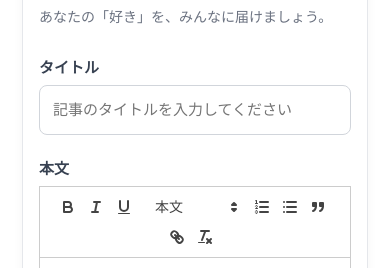
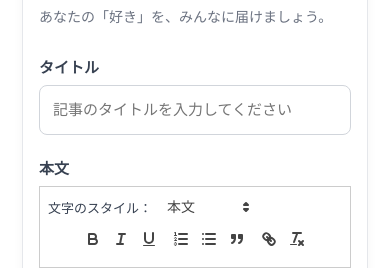
Before and after one commit to sat0816har-cpu/django_app, a Django app: page /articles/new/ in a window 390 px wide. Shown: the part 628-896 px from the top of the page. Run offline with Django 4.2, Linux system fonts and the light colour scheme; the visitor is signed in with stand-in values (Sample User, id 1); data that the repository does not hold is empty; some libraries are stand-ins or nearby versions.

Commit message:
Refactor Quill toolbar layout and styles
Updated the Quill toolbar layout and styles for better alignment and responsiveness. Added style controls and adjusted icon group spacing.

```diff
--- a/templates/articles/form.html
+++ b/templates/articles/form.html
@@ -267,25 +267,60 @@
         }
     }
 
-    /* Quillのツールバーを中央揃えにする */
+  /* Quillのツールバー：左にスタイル、中央にアイコン */
 #article-quill-toolbar {
+    display: grid;
+    grid-template-columns: auto minmax(0, 1fr);
+    align-items: center;
+    gap: 8px;
+    width: 100%;
+    box-sizing: border-box;
+}
+
+/* 左端の文字スタイル */
+#article-quill-toolbar .article-quill-style-controls {
+    display: flex;
+    align-items: center;
+    gap: 6px;
+    white-space: nowrap;
+}
+
+/* スタイルの説明文字 */
+#article-quill-toolbar .article-quill-style-label {
+    font-size: 13px;
+    color: #374151;
+}
+
+/* 編集アイコンを中央に配置 */
+#article-quill-toolbar .article-quill-icon-groups {
     display: flex;
     justify-content: center;
     align-items: center;
-    flex-wrap: nowrap;
+    flex-wrap: wrap;
     gap: 4px;
+    min-width: 0;
 }
 
-/* ボタンのグループ間隔 */
+/* アイコンのグループ間隔 */
 #article-quill-toolbar .ql-formats {
-    margin-right: 4px;
+    margin-right: 0;
+    margin-bottom: 0;
 }
 
-/* スマホでは幅に合わせて折り返す */
+/* スマホでは折り返し、アイコンを中央揃え */
 @media (max-width: 600px) {
     #article-quill-toolbar {
+        grid-template-columns: minmax(0, 1fr);
+        row-gap: 8px;
+    }
+
+    #article-quill-toolbar .article-quill-style-controls {
+        justify-content: flex-start;
         flex-wrap: wrap;
-        row-gap: 6px;
+    }
+
+    #article-quill-toolbar .article-quill-icon-groups {
+        justify-content: center;
     }
 }
 </style>
@@ -345,20 +380,30 @@
 >{% if article %}{{ article.content }}{% endif %}</textarea>
 <!-- Quillの編集画面 -->
 <!-- Quillの編集ボタン -->
+
 <div id="article-quill-toolbar">
+
+    <!-- 左側：文字のスタイル -->
+    <div class="article-quill-style-controls">
+        <span class="article-quill-style-label">
+            文字のスタイル：
+        </span>
+
+        <select class="ql-header" title="文字のスタイル">
+            <option selected value="">本文</option>
+            <option value="1">大きな見出し</option>
+            <option value="2">小さな見出し</option>
+        </select>
+    </div>
+
+    <!-- 中央：文章編集アイコン -->
+    <div class="article-quill-icon-groups">
+
         <span class="ql-formats">
             <button type="button" class="ql-bold" title="太字"></button>
             <button type="button" class="ql-italic" title="斜体"></button>
             <button type="button" class="ql-underline" title="下線"></button>
         </span>
-
-
-
-<select class="ql-header" title="文字のスタイル">
-    <option selected value="">本文</option>
-    <option value="1">h1</option>
-    <option value="2">h2</option>
-</select>
 
         <span class="ql-formats">
             <button type="button" class="ql-list" value="ordered" title="番号付きリスト"></button>
@@ -370,6 +415,9 @@
             <button type="button" class="ql-link" title="リンク"></button>
             <button type="button" class="ql-clean" title="書式を解除"></button>
         </span>
+
+    </div>
+
 </div>
 
 <!-- Quillの本文編集欄 -->
```
Lines whose indentation alone changed are shown as unchanged.
